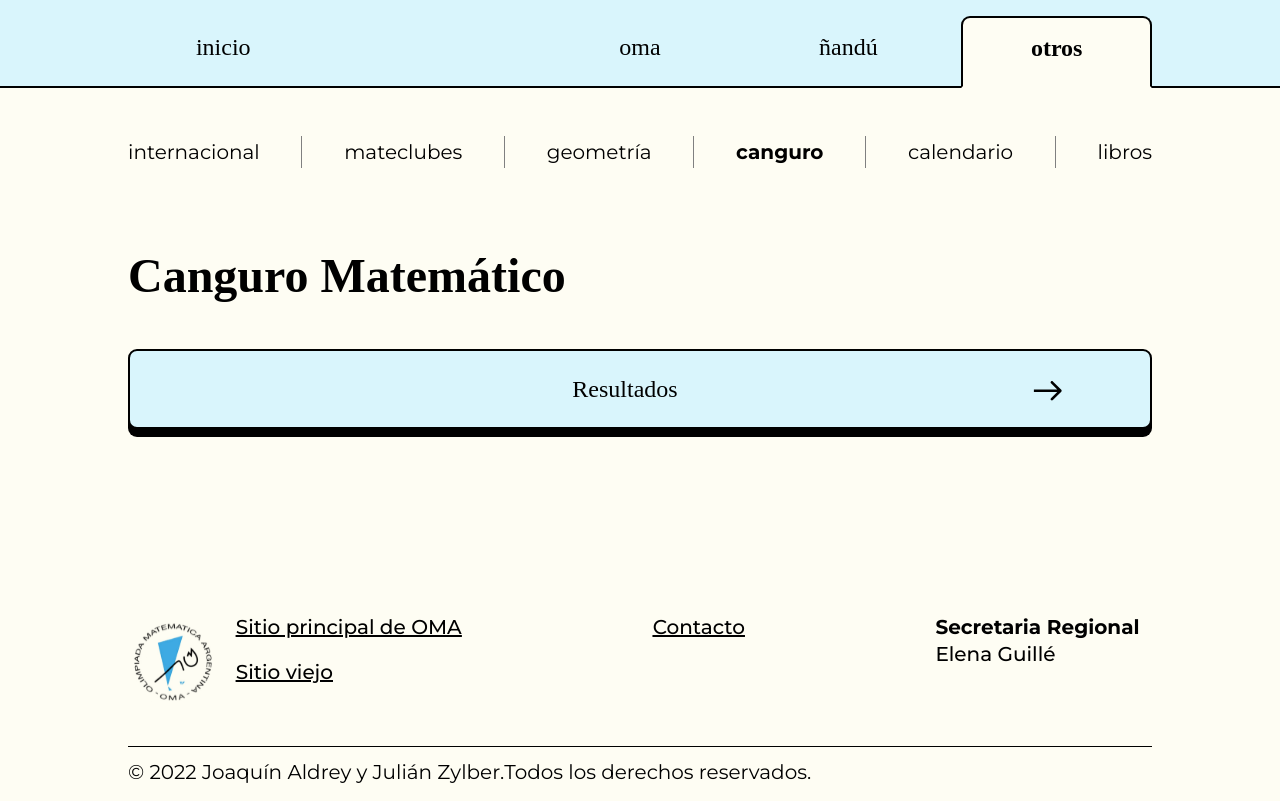
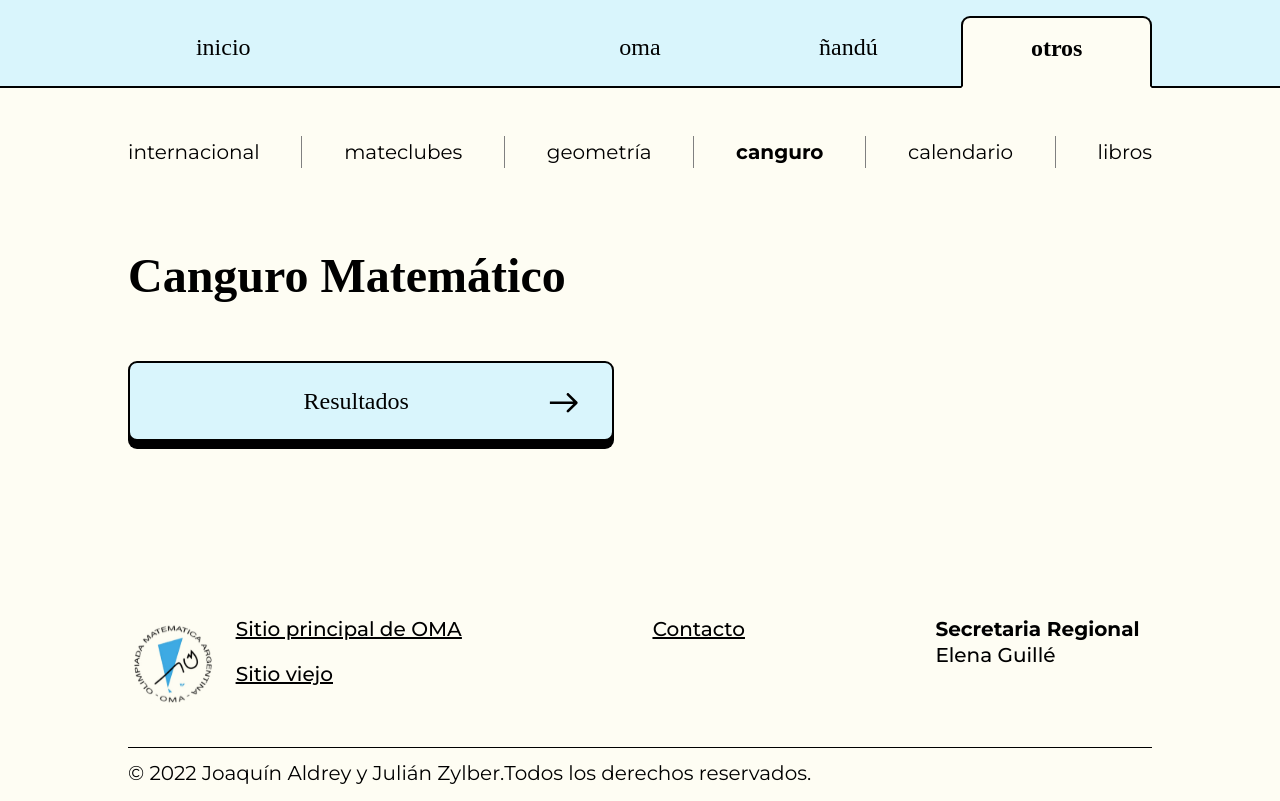
Before and after one commit to JZylber/oma-san-isidro, a Next.js app: page /otros/canguro in a window 1280 px wide. Built offline with nearby package versions, Linux system fonts and the light colour scheme; a web font is replaced by a local one.

Commit message:
fix(canguro): button width

```diff
--- a/pages/otros/canguro.tsx
+++ b/pages/otros/canguro.tsx
@@ -16,11 +16,11 @@ const Kangaroo : NextPage = () => {
         </Head>
         <Layout>
             <h1 className={styles.title}>Canguro Matemático</h1>
-            <Button content="Resultados" onClick={() => window.location.href = "https://www.oma.org.ar/canguro/editar.html"}>
-                        <>
-                            <Image src="/images/newsArrow.svg" alt="" width={30} height={30} />
-                        </>
-            </Button>
+            <div className={styles.button_container}>
+                <Button content="Resultados" onClick={() => window.location.href = "https://www.oma.org.ar/canguro/editar.html"}>
+                    <Image src="/images/newsArrow.svg" alt="" width={30} height={30} />
+                </Button>
+            </div>
         </Layout>
         </>)
 }
```
